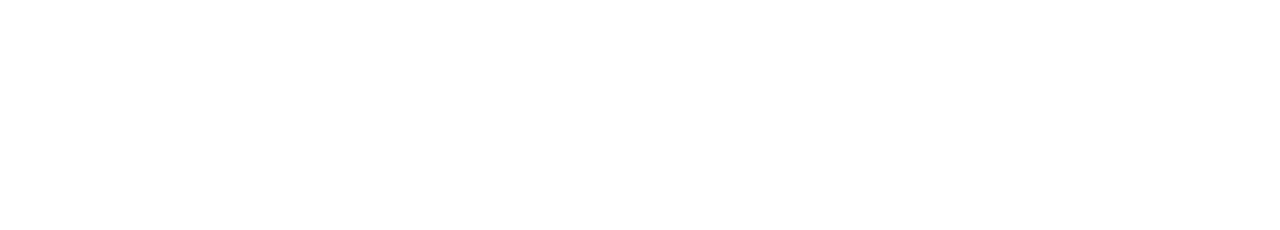
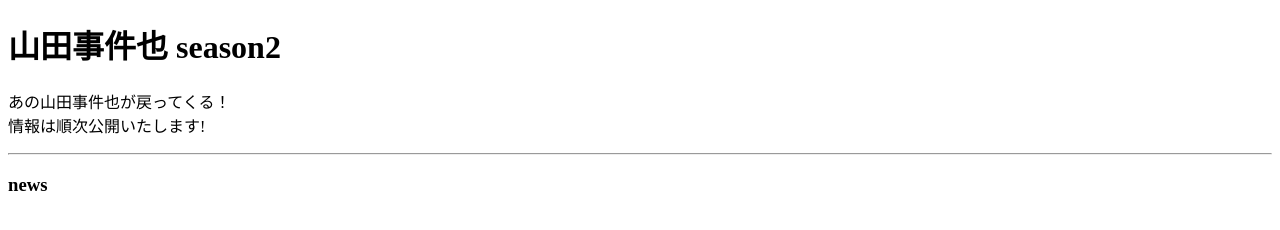
Before and after one commit to pLot-404/season2, a plain HTML site: page index.html in a window 1280 px wide. Drawn offline with Linux system fonts and the light colour scheme.

Commit message:
Update index.html

```diff
--- a/index.html
+++ b/index.html
@@ -6,8 +6,15 @@
   </head>
   <body>
     <header>
+      <h1>山田事件也 season2</h1>
     </header>
-
+    <p>
+      あの山田事件也が戻ってくる！<br>
+      情報は順次公開いたします!
+    </p>
+    <hr>
+    <h3>news</h3>
+    <div></div>
     <footer>
     </footer>
     <script src="index.js"></script>
```
